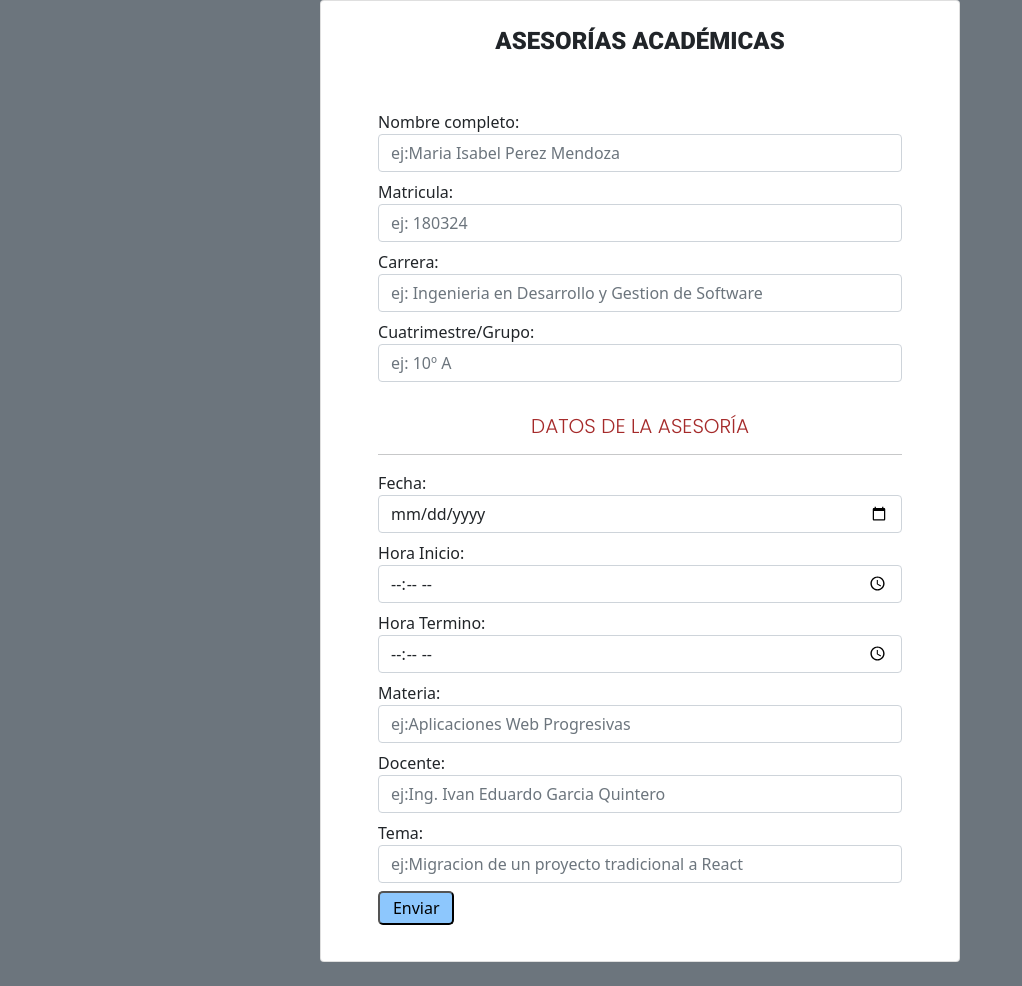
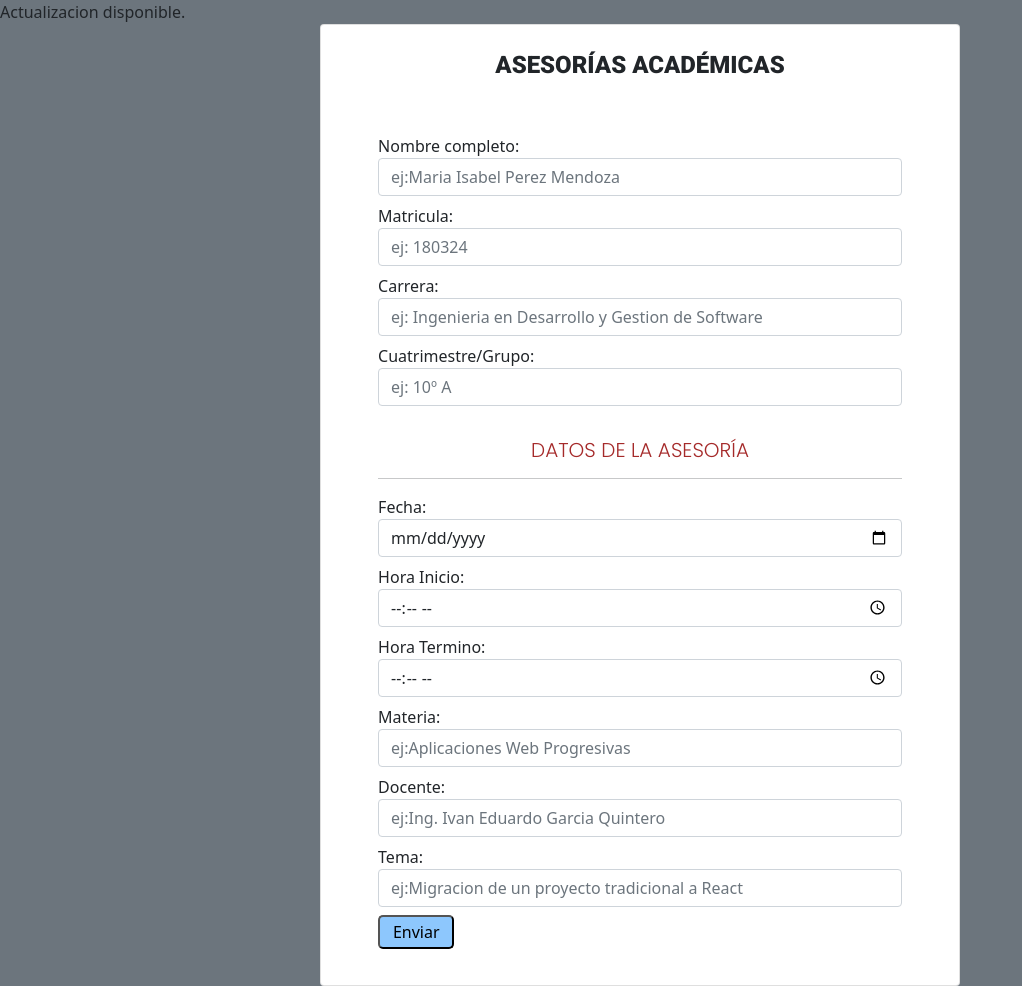
Before and after one commit to Isabelpm-13/Form-asesorias, a plain HTML site: page index.html in a window 1280 px wide. Shown: the whole page, without its empty margins (0-1022 px from the left). Before the commit the page ends 962 px from the top, so only its background shows below. Drawn offline with nearby package versions, Linux system fonts and the light colour scheme.

Commit message:
snackbar

```diff
--- a/index.html
+++ b/index.html
@@ -18,7 +18,9 @@
 
 </head>
 <body class="bg-secondary">
-
+     <div id="snackbar">
+      <a id="launchUpdate"> Actualizacion disponible.</a>
+    </div>
     <section class="d-flex justify-content-center">
         <div class="card col-sm-6 p-3">
             <div class="mb-3">
```
